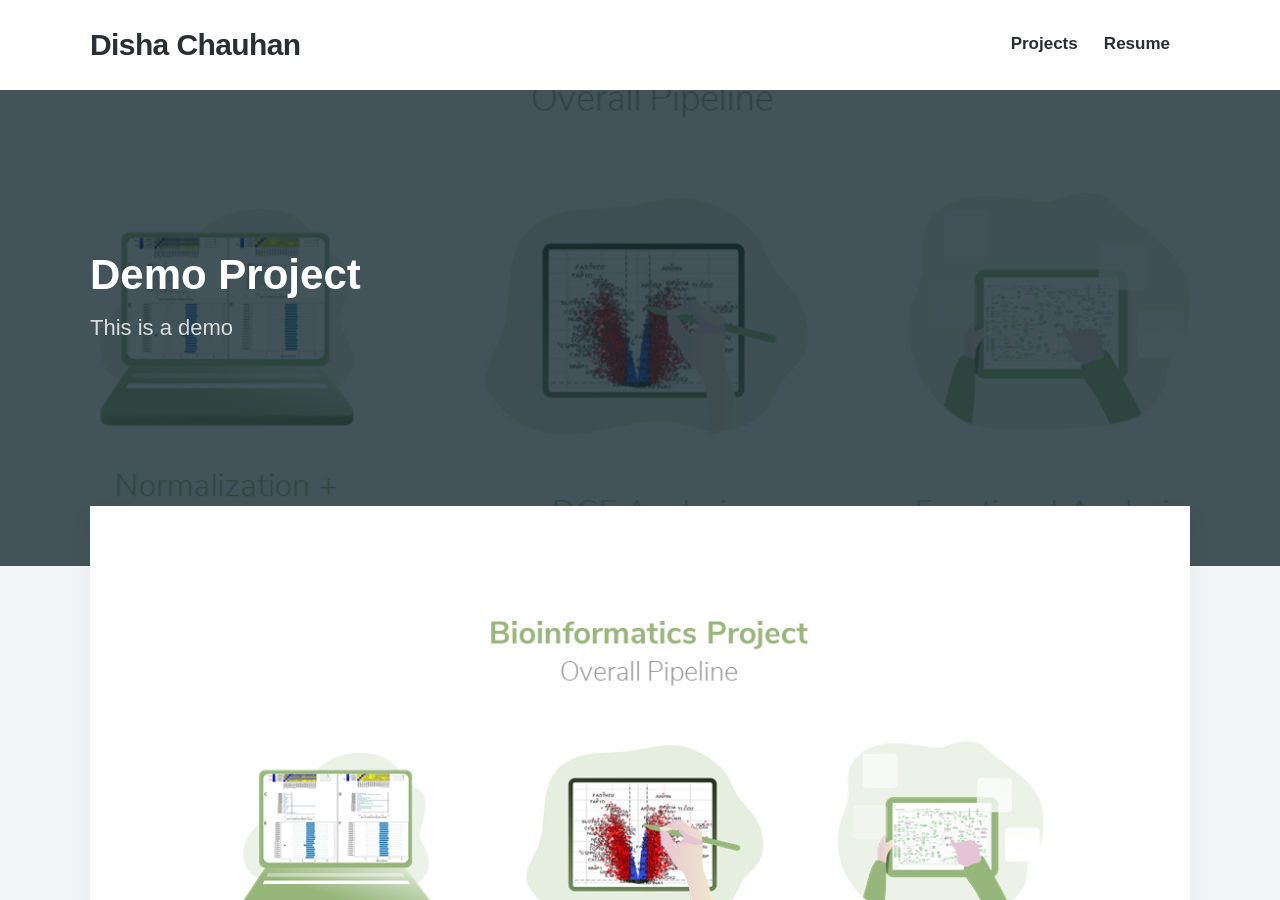
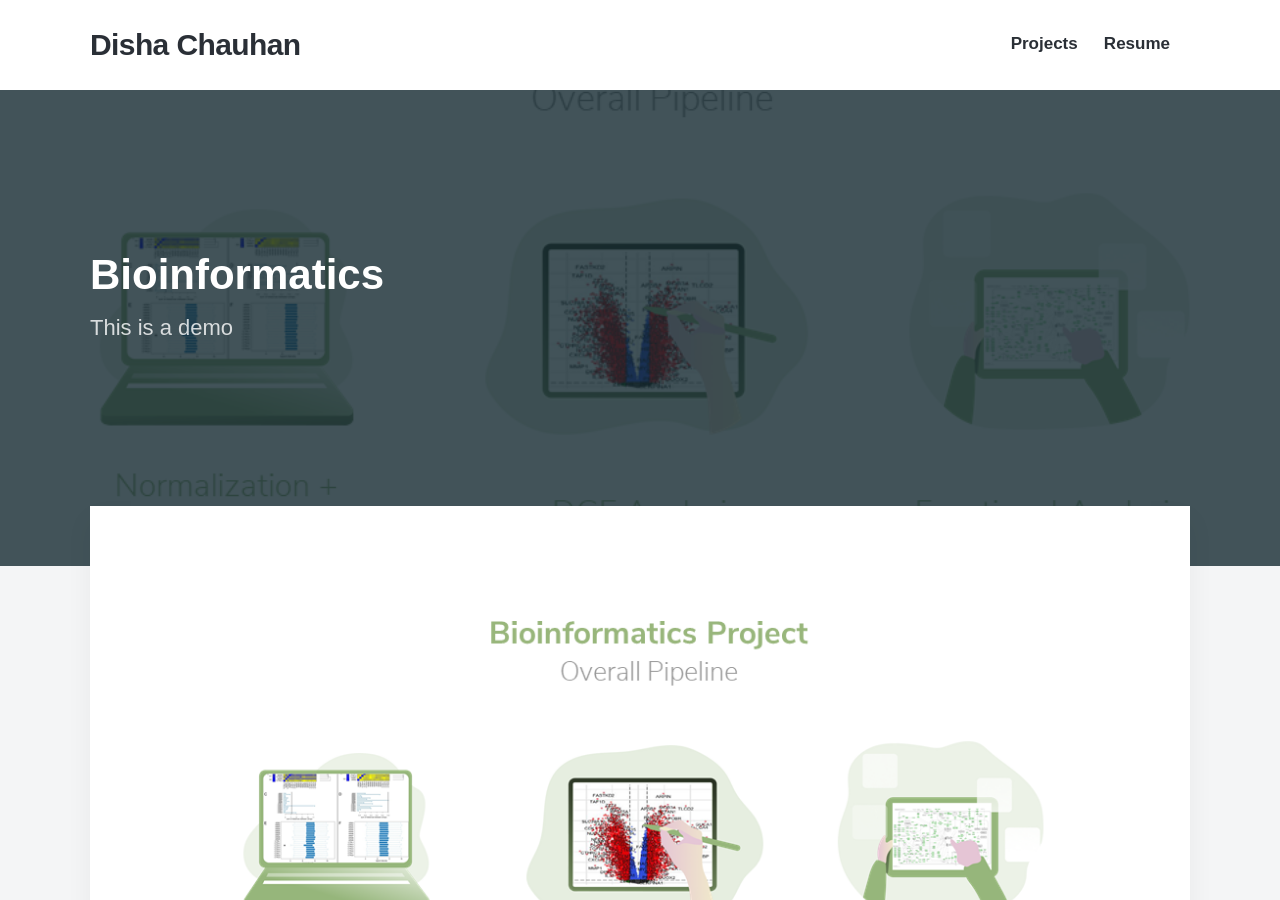
Before and after one commit to disha-22/disha-22.github.io, a Jekyll site: the page built from _projects/2018-06-30-demo-project.md, in a window 1280 px wide and 900 px high. Built offline with Jekyll 4.4.1, drawn with Linux system fonts in a browser that asks for light colours; nearby versions of some CDN libraries; some web fonts are replaced.

Commit message:
Update 2018-06-30-demo-project.md

```diff
--- a/_projects/2018-06-30-demo-project.md
+++ b/_projects/2018-06-30-demo-project.md
@@ -1,5 +1,5 @@
 ---
-title: 'Demo Project'
+title: 'Bioinformatics'
 subtitle: 'This is a demo'
 date: 2018-06-30 00:00:00
 description: This page is a demo that shows everything you can do inside portfolio and blog posts.
```
